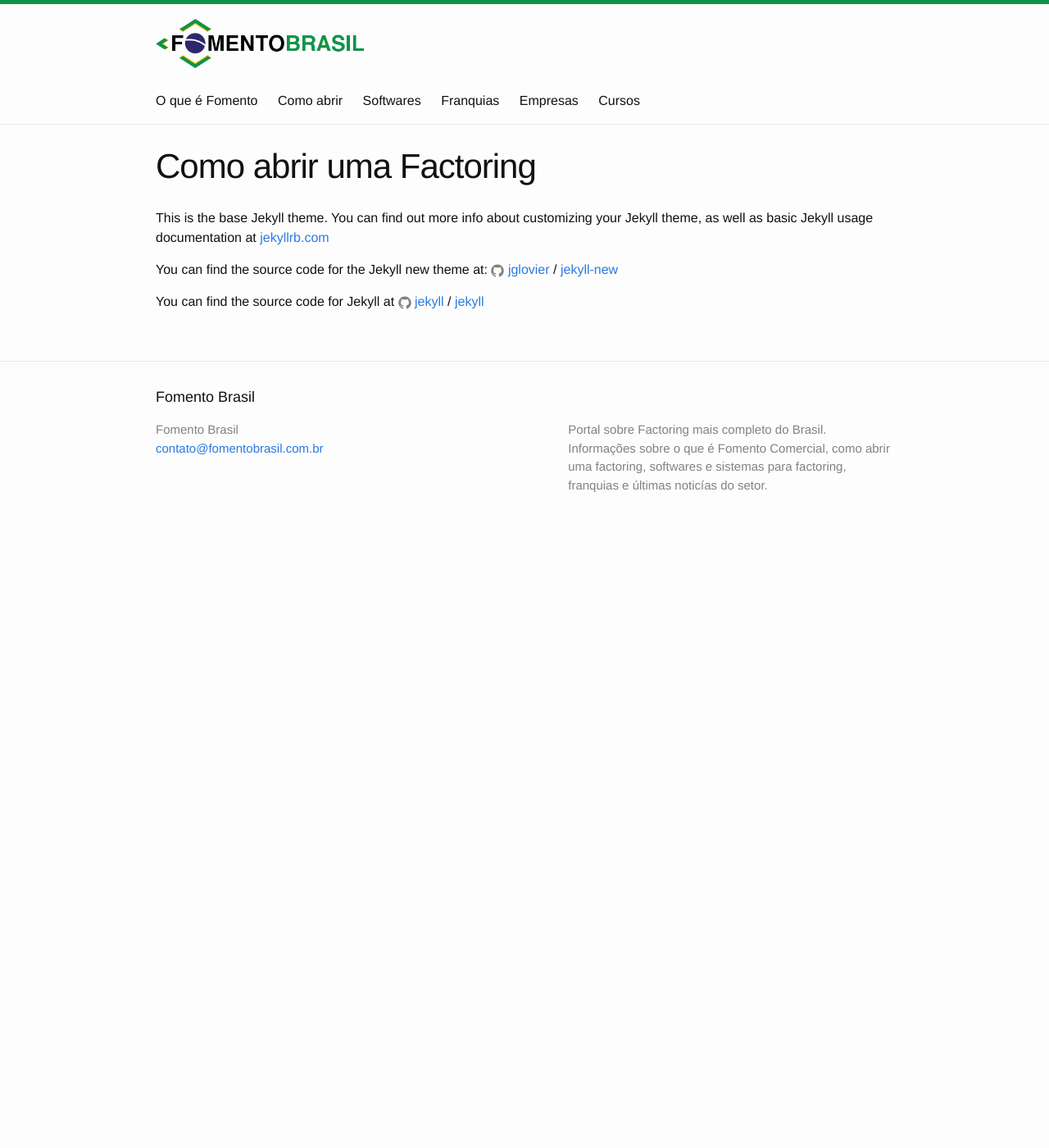
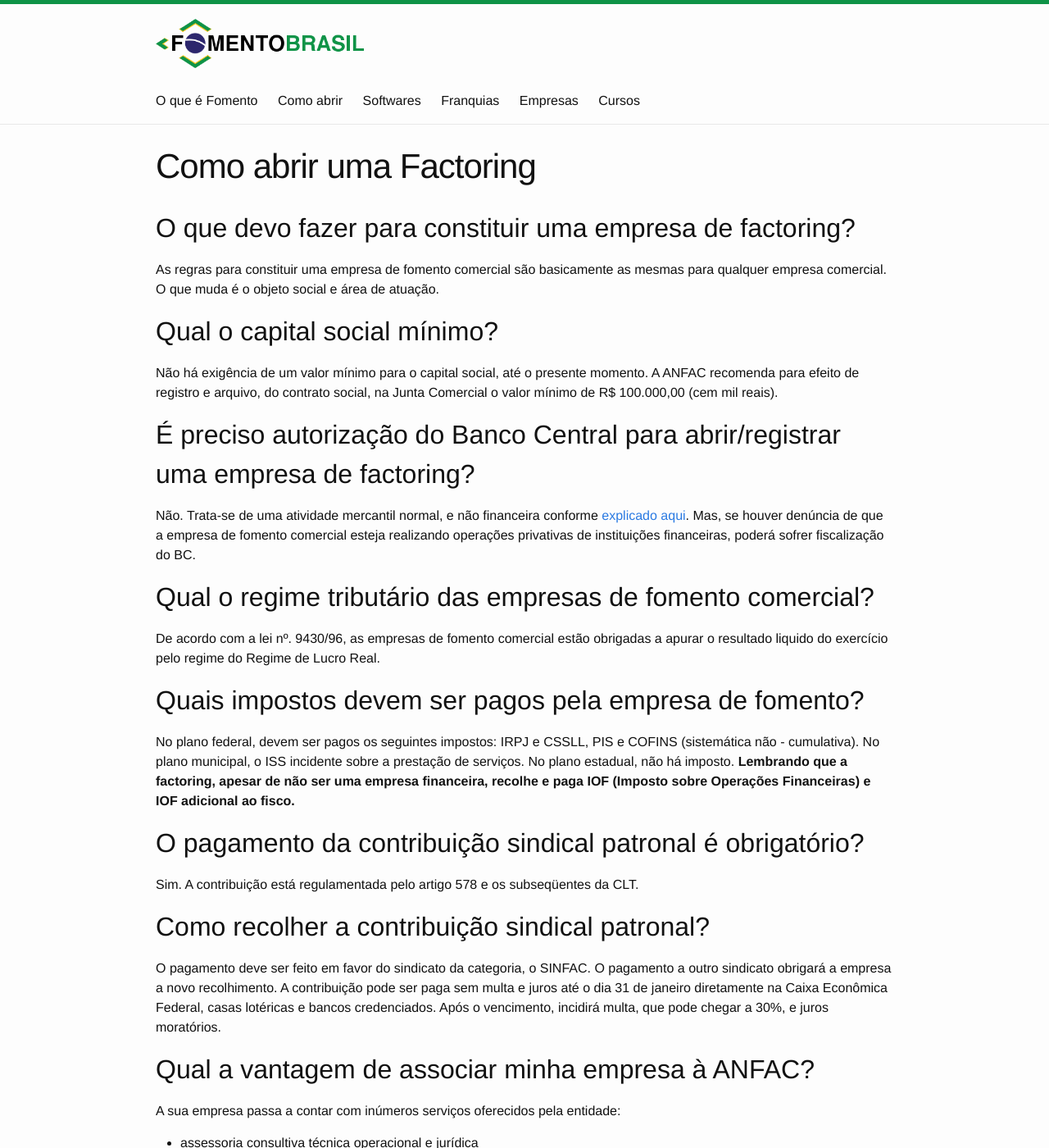
Before and after one commit to fomentobrasil/fomentobrasil.github.io, a Jekyll site: the page built from como-abrir-uma-factoring.md, in a window 1280 px wide and 1400 px high. Shown: the whole window at 82% size. Built offline with Jekyll 4.4.1, drawn with Linux system fonts in a browser that asks for light colours; some of the changed text lies outside the part shown.

Commit message:
como abrir factoring

```diff
--- a/como-abrir-uma-factoring.md
+++ b/como-abrir-uma-factoring.md
@@ -4,12 +4,50 @@ title: Como abrir uma Factoring
 permalink: /como-abrir-uma-factoring/
 ---
 
-This is the base Jekyll theme. You can find out more info about customizing your Jekyll theme, as well as basic Jekyll usage documentation at [jekyllrb.com](http://jekyllrb.com/)
+## O que devo fazer para constituir uma empresa de factoring?
+As regras para constituir uma empresa de fomento comercial são basicamente as mesmas para qualquer empresa comercial. O que muda é o objeto social e área de atuação.
 
-You can find the source code for the Jekyll new theme at:
-{% include icon-github.html username="jglovier" %} /
-[jekyll-new](https://github.com/jglovier/jekyll-new)
+## Qual o capital social mínimo?
+Não há exigência de um valor mínimo para o capital social, até o presente momento. A ANFAC recomenda para efeito de registro e arquivo, do contrato social, na Junta Comercial o valor mínimo de R$ 100.000,00 (cem mil reais).
 
-You can find the source code for Jekyll at
-{% include icon-github.html username="jekyll" %} /
-[jekyll](https://github.com/jekyll/jekyll)
+## É preciso autorização do Banco Central para abrir/registrar uma empresa de factoring?
+Não. Trata-se de uma atividade mercantil normal, e não financeira conforme <a href="http://www.fomentobrasil.com.br/o-que-e-fomento/">explicado aqui</a>. Mas, se houver denúncia de que a empresa de fomento comercial esteja realizando operações privativas de instituições financeiras, poderá sofrer fiscalização do BC.
+
+## Qual o regime tributário das empresas de fomento comercial?
+De acordo com a lei nº. 9430/96, as empresas de fomento comercial estão obrigadas a apurar o resultado liquido do exercício pelo regime do Regime de Lucro Real.
+
+## Quais impostos devem ser pagos pela empresa de fomento?
+No plano federal, devem ser pagos os seguintes impostos: IRPJ e CSSLL, PIS e COFINS (sistemática não - cumulativa). No plano municipal, o ISS incidente sobre a prestação de serviços. No plano estadual, não há imposto. **Lembrando que a factoring, apesar de não ser uma empresa financeira, recolhe e paga IOF (Imposto sobre Operações Financeiras) e IOF adicional ao fisco.**
+
+## O pagamento da contribuição sindical patronal é obrigatório?
+Sim. A contribuição está regulamentada pelo artigo 578 e os subseqüentes da CLT.
+
+## Como recolher a contribuição sindical patronal?
+O pagamento deve ser feito em favor do sindicato da categoria, o SINFAC. O pagamento a outro sindicato obrigará a empresa a novo recolhimento. A contribuição pode ser paga sem multa e juros até o dia 31 de janeiro diretamente na Caixa Econômica Federal, casas lotéricas e bancos credenciados. Após o vencimento, incidirá multa, que pode chegar a 30%, e juros moratórios.
+
+## Qual a vantagem de associar minha empresa à ANFAC?
+A sua empresa passa a contar com inúmeros serviços oferecidos pela entidade:
+
+* assessoria consultiva técnica operacional e jurídica
+* descontos oferecidos por entidades prestadoras de serviços que mantêm convênio com a ANFAC
+* acesso a modelos de contratos de fomento que podem servir de base às operações formalizadas com as empresas - clientes, balizamento legal, quadro sinótico de tributos, plano de contas e
+* demais modelos de documentos necessários no trabalho do dia-a-dia.
+* publicações da ANFAC contendo informações sobre o mercado, a situação econômica e do desenvolvimento do setor.
+
+## Cadastro na ANFAC
+Dentre os documentos exigidos para o registro como empresa de fomento associada ANFAC são necessários:
+
+* cópia do contrato social, que deve estar registrado na Junta Comercial,
+* do cartão CNPJ - MF,
+* cópia do balancete,
+* cópia do comprovante de cadastramento da empresa no COAF.
+
+Mais informações podem ser obtidas no Manual de Constituição de Empresa de Factoring, pelo telefone: (11) 3129-9299.
+
+
+## Obras literárias sobre o Fomento Comercial
+
+* "Factoring no Brasil", autor Luiz Lemos Leite - Editora Atlas - que poderá ser adquirida nas livrarias especializadas ou no Instituto Brasileiro de Fomento Mercantil (IBFM) pelo telefone (11) 3129-9299.
+* “Factoring: Teoria e Prática” Autor: José Carlos Dias Guilherme - Editora: Klarear
+* “Monte sua própria empresa de factoring” autor Domingos Gondek – Editora Ponto Vital
+* “Manual do Factoring” autor Antonio Carlos Donini – Editora Klarear
```
